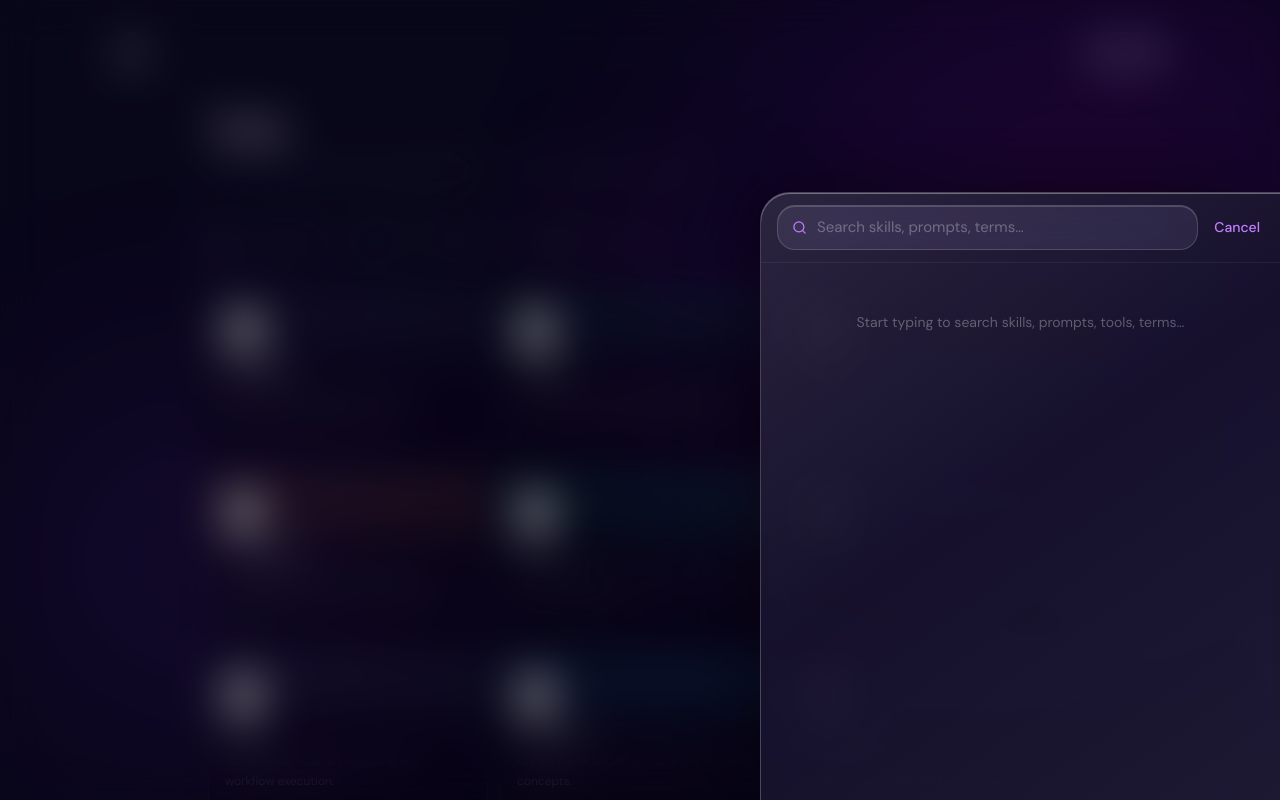
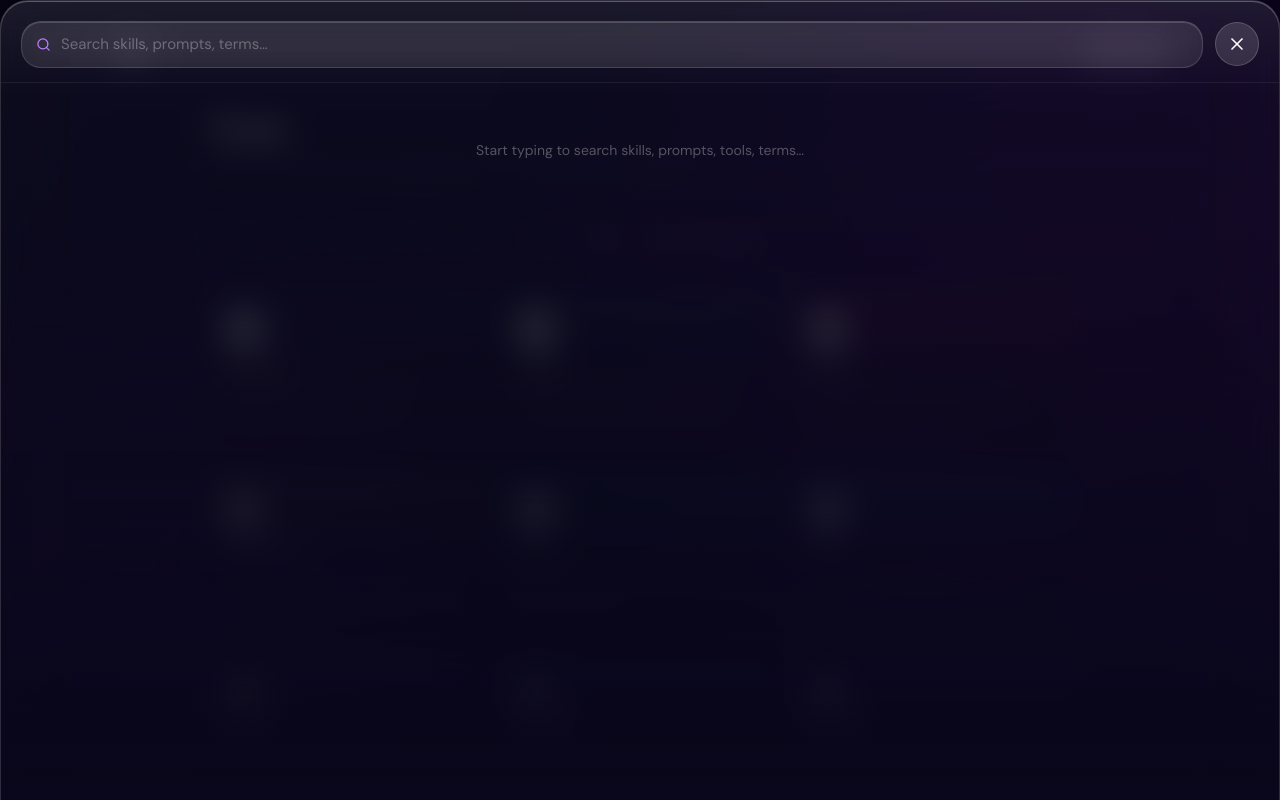
Before and after one commit to pavitsond-cyber/AI-Playbook, a Next.js app: page /ai-playbook/tools in a window 1280 px wide. Both pictures are taken after a click on the button 1104 px from the left and 54 px from the top of the page. Shown: the top 800 px of the page. Built offline with nearby package versions, Linux system fonts and the light colour scheme; grey boxes are pictures that could not be loaded; a web font is replaced by a local one.

Commit message:
Auto-deploy: Claude changes

```diff
--- a/app/globals.css
+++ b/app/globals.css
@@ -518,23 +518,22 @@ html.safari-glass .playbook-header-actions {
   z-index: 999;
   display: flex;
   align-items: flex-end;
-  justify-content: flex-end;
-  height: 100dvh;
+  justify-content: center;
   overflow: hidden;
   background: rgba(4, 2, 16, 0);
   -webkit-backdrop-filter: blur(0);
   backdrop-filter: blur(0);
   opacity: 0;
   transition:
-    opacity 220ms ease-in,
-    background-color 220ms ease-in,
-    backdrop-filter 220ms ease-in;
+    opacity 200ms ease-in,
+    background-color 200ms ease-in,
+    backdrop-filter 200ms ease-in;
 }
 
 .playbook-search-overlay[data-open='true'] {
-  background: rgba(4, 2, 16, 0.42);
-  -webkit-backdrop-filter: blur(22px) saturate(125%);
-  backdrop-filter: blur(22px) saturate(125%);
+  background: rgba(4, 2, 16, 0.55);
+  -webkit-backdrop-filter: blur(16px) saturate(130%);
+  backdrop-filter: blur(16px) saturate(130%);
   opacity: 1;
   transition:
     opacity 320ms ease-out,
@@ -544,45 +543,35 @@ html.safari-glass .playbook-header-actions {
 
 .playbook-search-sheet {
   display: flex;
-  width: min(520px, 100%);
-  height: min(76dvh, 720px);
+  width: 100%;
+  height: 100dvh;
   flex-direction: column;
   overflow: hidden;
-  border: 1px solid rgba(255,255,255,0.2);
-  border-right: 0;
+  border: 1px solid rgba(255,255,255,0.15);
   border-bottom: 0;
-  border-radius: 30px 0 0;
+  border-radius: 28px 28px 0 0;
   background:
-    linear-gradient(145deg, rgba(255,255,255,0.12), rgba(255,255,255,0.035) 48%, rgba(255,255,255,0.07)),
-    rgba(14, 9, 38, 0.88);
-  -webkit-backdrop-filter: blur(36px) saturate(155%);
-  backdrop-filter: blur(36px) saturate(155%);
+    linear-gradient(180deg, rgba(255,255,255,0.09) 0%, rgba(255,255,255,0.03) 12%, rgba(10,6,28,0.97));
+  -webkit-backdrop-filter: blur(48px) saturate(180%);
+  backdrop-filter: blur(48px) saturate(180%);
   box-shadow:
-    inset 0 1px 0 rgba(255,255,255,0.34),
-    -18px -18px 64px rgba(0,0,0,0.34);
+    inset 0 1px 0 rgba(255,255,255,0.28),
+    0 -24px 80px rgba(0,0,0,0.5);
   opacity: 0;
-  transform: translate3d(28px, 100%, 0);
-  transform-origin: bottom right;
+  transform: translateY(100%);
+  transform-origin: bottom center;
   transition:
-    transform 240ms cubic-bezier(0.55, 0, 1, 0.45),
+    transform 260ms cubic-bezier(0.55, 0, 1, 0.45),
     opacity 180ms ease-in;
   will-change: transform;
 }
 
 .playbook-search-overlay[data-open='true'] .playbook-search-sheet {
   opacity: 1;
-  transform: translate3d(0, 0, 0);
+  transform: translateY(0);
   transition:
-    transform 420ms cubic-bezier(0.22, 1, 0.36, 1),
-    opacity 260ms ease-out;
-}
-
-@media (max-width: 639px) {
-  .playbook-search-sheet {
-    width: calc(100% - 12px);
-    height: min(78dvh, 680px);
-    border-radius: 28px 0 0;
-  }
+    transform 480ms cubic-bezier(0.22, 1, 0.36, 1),
+    opacity 280ms ease-out;
 }
 
 .playbook-glass-menu {
--- a/components/search/MobileSearchSheet.tsx
+++ b/components/search/MobileSearchSheet.tsx
@@ -5,7 +5,7 @@ import {
 } from 'react'
 import {
   Search, X, ArrowUpRight, Hash, Lightbulb,
-  MessageSquare, BookOpen
+  MessageSquare, BookOpen,
 } from 'lucide-react'
 import { searchAll, SearchItemType } from '@/lib/data/search-index'
 import { useRouter } from 'next/navigation'
@@ -116,9 +116,9 @@ export default function MobileSearchSheet({ open, onClose }: MobileSearchSheetPr
           display: 'flex',
           alignItems: 'center',
           gap: 12,
-        padding: '12px 16px',
-        paddingTop: 'max(12px, env(safe-area-inset-top))',
-        borderBottom: '1px solid rgba(255,255,255,0.06)',
+          padding: '14px 20px',
+          paddingTop: 'max(20px, env(safe-area-inset-top))',
+          borderBottom: '1px solid rgba(255,255,255,0.07)',
           flexShrink: 0,
           background: 'transparent',
         }}>
@@ -128,13 +128,13 @@ export default function MobileSearchSheet({ open, onClose }: MobileSearchSheetPr
             display: 'flex',
             alignItems: 'center',
             gap: 10,
-          padding: '10px 14px',
-          background: 'rgba(255,255,255,0.07)',
-          border: '1px solid rgba(255,255,255,0.16)',
-          borderRadius: 18,
+            padding: '11px 14px',
+            background: 'rgba(255,255,255,0.08)',
+            border: '1px solid rgba(255,255,255,0.14)',
+            borderRadius: 20,
             backdropFilter: 'blur(24px) saturate(150%)',
             WebkitBackdropFilter: 'blur(24px) saturate(150%)',
-          boxShadow: 'inset 0 1px 0 rgba(255,255,255,0.18)',
+            boxShadow: 'inset 0 1px 0 rgba(255,255,255,0.16)',
           }}>
             <Search size={15} style={{ color: '#C27FFF', flexShrink: 0 }} />
             <input
@@ -175,23 +175,15 @@ export default function MobileSearchSheet({ open, onClose }: MobileSearchSheetPr
             )}
           </div>
 
-        {/* Cancel */}
+          {/* Glass X close button — same styling as back/header control */}
           <button
+            type="button"
             onClick={onClose}
-          style={{
-            background: 'none',
-            border: 'none',
-            cursor: 'pointer',
-            fontFamily: 'var(--font-body)',
-            fontSize: 14,
-            fontWeight: 500,
-            color: '#C27FFF',
-            padding: '8px 4px',
-            flexShrink: 0,
-            whiteSpace: 'nowrap',
-          }}
+            aria-label="Close search"
+            className="playbook-header-control playbook-header-control--frost"
+            style={{ flexShrink: 0 }}
           >
-          Cancel
+            <X size={20} strokeWidth={2} aria-hidden />
           </button>
         </div>
 
@@ -209,7 +201,7 @@ export default function MobileSearchSheet({ open, onClose }: MobileSearchSheetPr
 
           {/* Empty state */}
           {!hasQ && (
-          <div style={{ padding: '48px 16px', textAlign: 'center' }}>
+            <div style={{ padding: '56px 20px', textAlign: 'center' }}>
               <p style={{
                 fontFamily: 'var(--font-body)',
                 fontSize: 14, color: 'rgba(255,255,255,0.3)', lineHeight: 1.6,
@@ -221,7 +213,7 @@ export default function MobileSearchSheet({ open, onClose }: MobileSearchSheetPr
 
           {/* No results */}
           {hasQ && total === 0 && (
-          <div style={{ padding: '64px 16px', textAlign: 'center' }}>
+            <div style={{ padding: '64px 20px', textAlign: 'center' }}>
               <p style={{
                 fontSize: 15, color: 'rgba(255,255,255,0.55)',
                 marginBottom: 6, fontFamily: 'var(--font-body)',
@@ -239,25 +231,24 @@ export default function MobileSearchSheet({ open, onClose }: MobileSearchSheetPr
             const items = grouped[type] ?? []
             if (!items.length) return null
             const c = TYPE_CFG[type]
-          const Icon = c.icon
 
             return (
               <div key={type}>
                 {/* Group label */}
                 <div style={{
                   display: 'flex', alignItems: 'center', gap: 7,
-                padding: '12px 16px 6px',
-                borderTop: '1px solid rgba(255,255,255,0.04)',
+                  padding: '14px 20px 6px',
+                  borderTop: '1px solid rgba(255,255,255,0.05)',
                 }}>
                   <span style={{
                     fontFamily: 'var(--font-body)',
-                  fontSize: 12, fontWeight: 700,
+                    fontSize: 11, fontWeight: 700,
                     textTransform: 'uppercase', letterSpacing: '0.08em', color: c.color,
                   }}>
                     {c.label}
                   </span>
                   <span style={{
-                  fontSize: 12, fontWeight: 600,
+                    fontSize: 11, fontWeight: 600,
                     padding: '1px 7px', borderRadius: 10,
                     background: c.bg, color: c.color, fontFamily: 'var(--font-body)',
                   }}>
@@ -272,13 +263,14 @@ export default function MobileSearchSheet({ open, onClose }: MobileSearchSheetPr
                     onClick={() => go(item.href)}
                     style={{
                       display: 'flex', alignItems: 'center', gap: 12,
-                    padding: '13px 16px',
-                    borderBottom: '1px solid rgba(255,255,255,0.04)',
+                      padding: '13px 20px',
+                      borderBottom: '1px solid rgba(255,255,255,0.05)',
                       cursor: 'pointer',
                       WebkitTapHighlightColor: 'transparent',
+                      transition: 'background 0.15s ease',
                     }}
-                  onTouchStart={e => { (e.currentTarget as HTMLElement).style.background = 'rgba(155,63,255,0.07)' }}
-                  onTouchEnd={e => { setTimeout(() => { (e.currentTarget as HTMLElement).style.background = '' }, 150) }}
+                    onTouchStart={e => { (e.currentTarget as HTMLElement).style.background = 'rgba(155,63,255,0.08)' }}
+                    onTouchEnd={e => { setTimeout(() => { (e.currentTarget as HTMLElement).style.background = '' }, 180) }}
                   >
                     <div style={{ flex: 1, minWidth: 0 }}>
                       <p style={{
@@ -299,14 +291,14 @@ export default function MobileSearchSheet({ open, onClose }: MobileSearchSheetPr
                         </p>
                       )}
                     </div>
-                  <ArrowUpRight size={14} color="rgba(255,255,255,0.2)" style={{ flexShrink: 0 }} />
+                    <ArrowUpRight size={14} color="rgba(255,255,255,0.22)" style={{ flexShrink: 0 }} />
                   </div>
                 ))}
               </div>
             )
           })}
 
-          <div style={{ height: 40, paddingBottom: 'env(safe-area-inset-bottom, 20px)' }} />
+          <div style={{ height: 48, paddingBottom: 'env(safe-area-inset-bottom, 24px)' }} />
         </div>
       </div>
     </div>
```
Also changed, not shown: app/(playbook)/tools/page.tsx (+47 -67 lines). Lines whose indentation alone changed are shown as unchanged.
